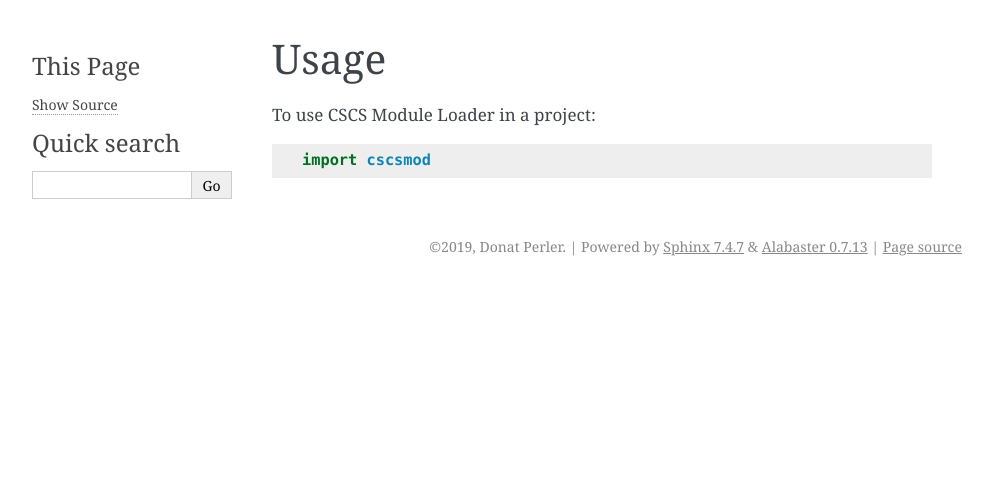
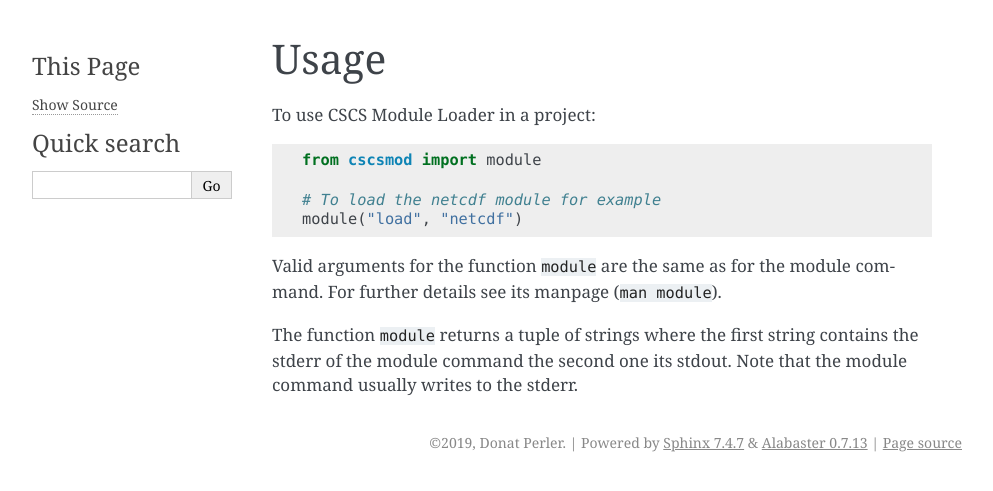
Before and after one commit to MeteoSwiss-APN/cscsmod, a Sphinx documentation site: the page built from docs/usage.rst, in a window 1280 px wide. Shown: the top 491 px of the page, without its empty margins (148-1141 px from the left). Built offline with Sphinx 7.4.7, drawn with Linux system fonts in a browser that asks for light colours; pages that are not in the unit, such as notebooks, are missing from menus.

Commit message:
Extend the usage

```diff
--- a/docs/usage.rst
+++ b/docs/usage.rst
@@ -4,4 +4,16 @@ Usage
 
 To use CSCS Module Loader in a project::
 
-    import cscsmod
+    from cscsmod import module
+
+    # To load the netcdf module for example
+    module("load", "netcdf")
+
+Valid arguments for the function ``module`` are the same as
+for the module command. For further details see its manpage
+(``man module``).
+
+The function ``module`` returns a tuple of strings where the
+first string contains the stderr of the module command
+the second one its stdout. Note that the module command usually
+writes to the stderr.
```
